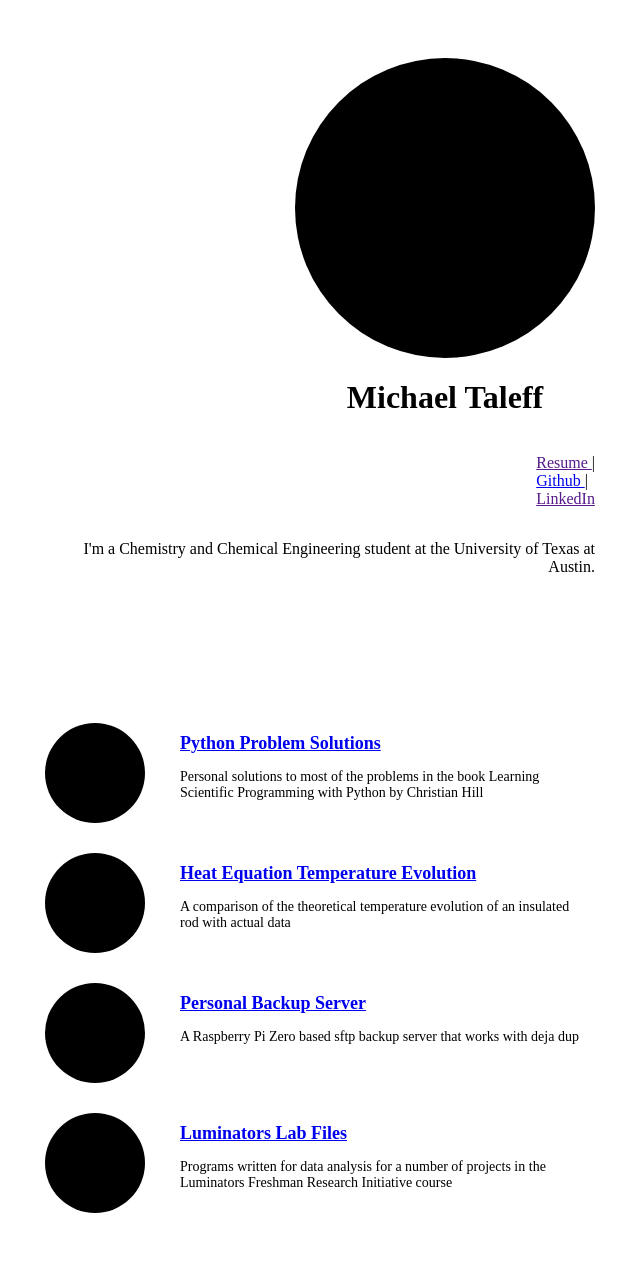
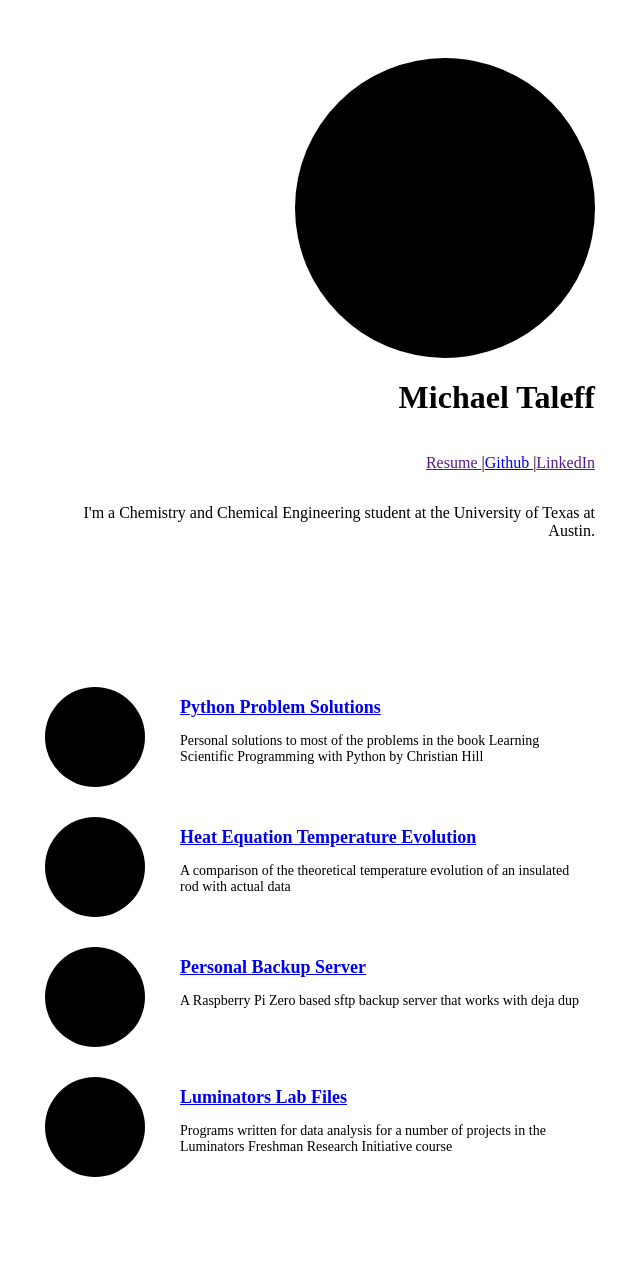
Before and after one commit to taleff/taleff.github.io, a Jekyll site: the page built from index.html, in a window 1280 px wide. Shown: the whole page, without its empty margins (296-936 px from the left). Built offline with Jekyll 4.4.1, drawn with Linux system fonts in a browser that asks for light colours; after the commit the page ends 1242 px from its top, so only the background shows below that.

Commit message:
Update main.css

```diff
--- a/css/main.css
+++ b/css/main.css
@@ -15,9 +15,9 @@
     flex-direction: column;
 }
 
-.profile-name {
-    width: 300px;
-    text-align: center;
+.personal-links {
+    display: flex;
+    justify-content: flex-end;
 }
 
 .biography {
```
